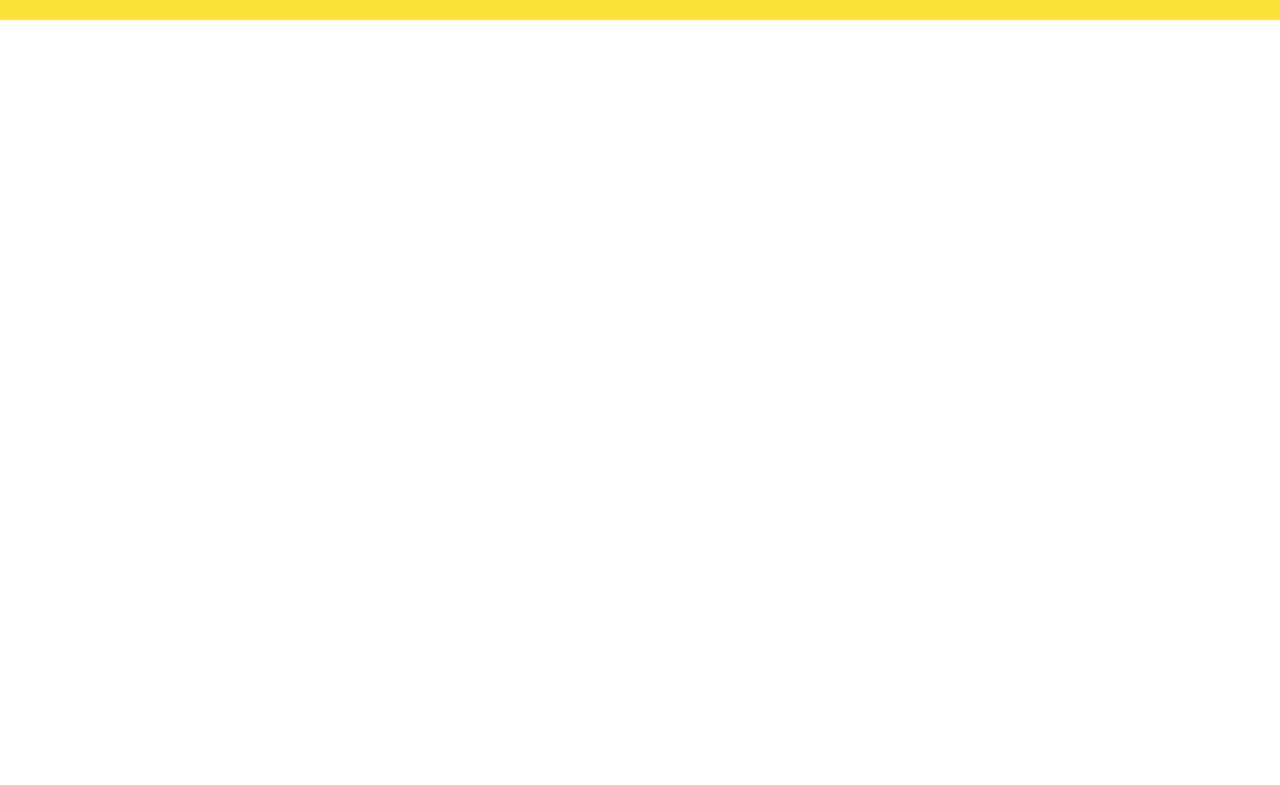
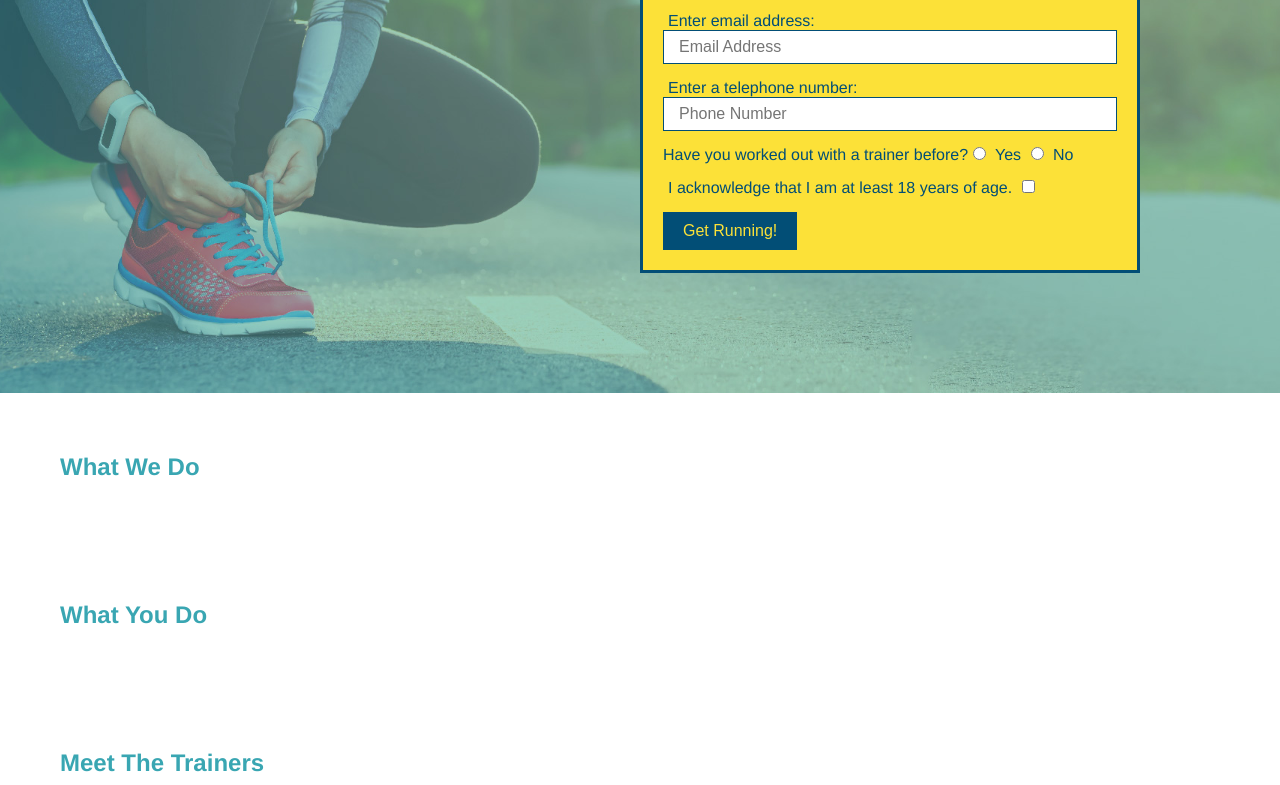
Before and after one commit to Chewbakkah/run-buddy-landing-page, a plain HTML site: page index.html in a window 1280 px wide. Shown: the part 289-1074 px from the top of the page. Before the commit the page ends 800 px from the top, so only its background shows below. Drawn offline with Linux system fonts and the light colour scheme.

Commit message:
hero section save

```diff
--- a/assets/css/style.css
+++ b/assets/css/style.css
@@ -76,3 +76,71 @@ header {
   footer a {
       color: #024e76;
   }
+  /* apply padding to all section elements */
+  section {
+      padding: 60px;
+  }
+  /* apply styles to hero */
+  .hero {
+      background-image: url("../images/hero-bg.jpg");
+      height: 600px;
+      background-size: cover;
+      background-position: center;
+      position: relative;
+  }
+  /* apply styles to hero-form */
+  .hero-form {
+      background-color: #fce138;
+      padding: 20px;
+      width: 500px;
+      color: #024e76;
+      border-style: solid;
+      border-width: 3px;
+      border-color: #024e76;
+      position: absolute;
+      bottom: 120px;
+      right: 140px;
+  }
+  /* apply styles to h3 */
+  h3 {
+      margin: 0px;
+      font-size: 25px;
+  }
+  /* apply styles to form body text */
+  .hero-form p {
+      margin-top: 5px;
+      margin-bottom: 15px;
+      margin-left: 0px;
+      margin-right: 0px;
+  }
+  /* apply sytles to form input boxes */
+  .form-input {
+      border: 1px solid #024e76;
+      display: block;
+      padding-top: 7px;
+      padding-bottom: 7px;
+      padding-left: 15px;
+      padding-right: 15px;
+      font-size: 16px;
+      color:#024e76;
+      width: 100%;
+      margin-bottom: 15px;
+  }
+  /*apply styles to form radio button selections */
+  .hero-form label {
+      margin-top: 0px;
+      margin-bottom: 0px;
+      margin-left: 5px;
+      margin-right: 5px;
+  }
+  /*apply styles to form submit button */
+  .hero-form button{
+      background-color: #024e76;
+      border: none;
+      padding-top: 10px;
+      padding-bottom: 10px;
+      padding-left: 20px;
+      padding-right: 20px;
+      font-size: 16px;
+      color: #fce138;
+  }
--- a/index.html
+++ b/index.html
@@ -31,8 +31,37 @@
             </nav>
           </header>
 
-          <!-- hero/jumbotron -->
-          <section>
+          <!-- hero section -->
+          <section class="hero">
+            <div class="hero-form">
+              <h3>Get Started Today</h3>
+              <p>Fill out this form and one of our trainers will schedule a consult.</p>
+              <!-- Add form element -->
+              <form>
+                <label for="name">Enter full name:</label>
+                <input class="form-input" type="text" placeholder="Your Name" name="name" id="name" />
+                <label for="email">Enter email address:</label>
+                <input class="form-input" type="email" placeholder="Email Address" name="email" id="email" />
+                <label for="phone">Enter a telephone number:</label>
+                <input class="form-input" type="tel" placeholder="Phone Number" name="phone" id="phone"/>
+                <p>
+                  Have you worked out with a trainer before?
+                  <input type="radio" name="trainer-confirm" id="trainer-yes" />
+                  <label for="trainer-yes">Yes</label>
+                  <input type="radio" name="trainer-confirm" id="trainer-no" />
+                  <label for="trainer-no">No</label>
+                </p>
+                <p>
+                  <label for="checkbox" >
+                    I acknowledge that I am at least 18 years of age.
+                  </label>
+                  <input type="checkbox" name="age-confirm" id="checkbox" />
+                </p>
+                <button type="submit">
+                  Get Running!
+                </button>
+               </form>
+            </div>
           </section>
 
           <!-- "what we do" section -->
```
Also changed, not shown: assets/images/hero-bg.jpg (added).
